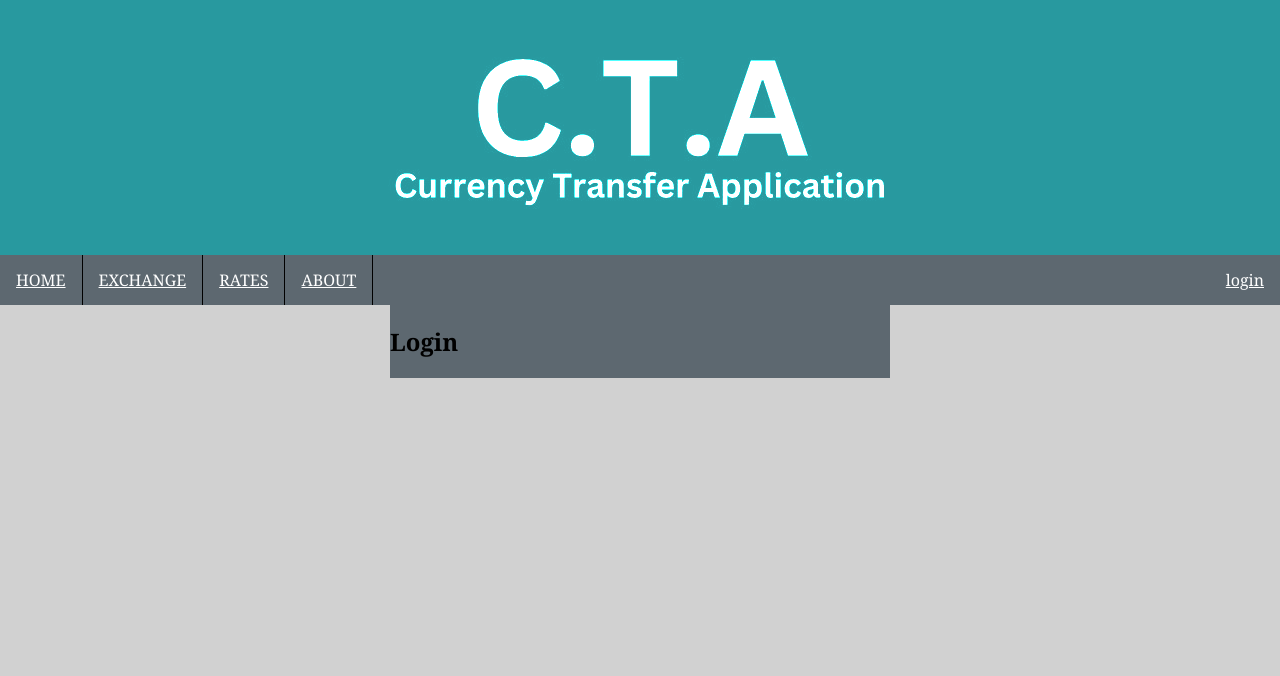
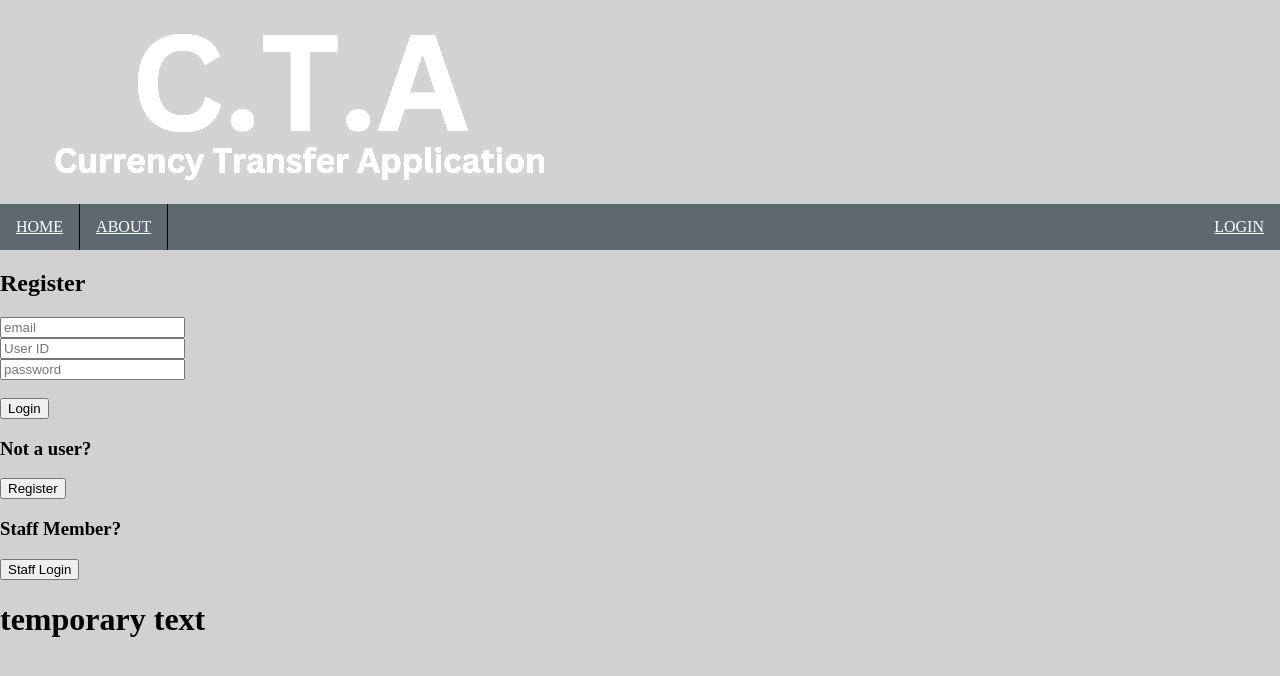
Before and after one commit to MrDudZs/SEM2-CTA, a PHP site: page /login.php in a window 1280 px wide. Shown: the top 676 px of the page. Run offline with PHP 8.4, Linux system fonts and the light colour scheme.

Commit message:
Created: Login and Login Process
Created a way to login and the process of logging in to the website

```diff
--- a/login.php
+++ b/login.php
@@ -4,40 +4,60 @@
 <head>
     <meta charset="UTF-8">
     <meta name="viewport" content="width=device-width, initial-scale=1.0">
-    <title>Login</title>
-    <script></script>
-    <link rel="stylesheet" type="text/css" href="css/mobile.css" />
-    <link rel="stylesheet" type="text/css" media="only screen and (min-width:601px)" href="css/desktop.css" />
+    <title>REGISTER</title>
+    <link rel="stylesheet" href="css/mobile.css" />
+    <link rel="stylesheet" href="css/desktop.css" media="only screen and (min-width : 601px)" />
 </head>
 
+
 <body>
-    <div class="container mob-container">
-        <div class="desk-header mob-header">
-            <header>
-                <div>
-                    <img class="desk-logo mob-logo" src="images/CompanyLogoBLK.jpg" alt="Company Logo">
+    <div class="container-mn">
+        <div class="header-mn header-mb">
+            <?php
+            include "php/includes/header.php";
+            ?>
+        </div>
+
+        <div class="nav-container">
+            <div class="nav-content">
+                <?php
+                include "php/includes/nav.php"
+                    ?>
+            </div>
+        </div>
+
+        <div class="loginContainer">
+            <div class="loginContent">
+                <h2>Register</h2>
+                <div class="loginForm">
+                    <form action="loginprocess.php" method="post">
+                        <input class="input" type="email" name="email" placeholder="email" required>
+                        <br>
+                        <input class="input" type="text" name="user_id" placeholder="User ID" required>
+                        <br>
+                        <input class="input" type="password" name="password" placeholder="password" required> <br>
+                        <br>
+                        <input class="button" type="submit" value="Login">
+                    </form>
+                    <form class="registerContent" action="signup.php" method="get">
+                        <h3>Not a user?</h3>
+                        <input class="button" type="submit" value="Register">
+                    </form>
+                    <form class="registerContent" action="stafflogin.php" method="get">
+                        <h3>Staff Member?</h3>
+                        <input class="button" type="submit" value="Staff Login">
+                        <form>
                 </div>
-            </header>
+            </div>
         </div>
-        <div class="nav-container">
-            <nav class="top-nav">
-                <ul>
-                    <li><a href="index.html">HOME</a></li>
-                    <li><a href="exchange.html">EXCHANGE</a></li>
-                    <li><a href="">RATES</a></li>
-                    <li><a href="">ABOUT</a></li>
-                    <li style="float:right"><a href="login.php">login</a></li>
-                </ul>
-            </nav>
-        </div>
-        <div class="login-main">
-            <main>
-                <div class="login-container-mn">
-                    <h2>Login</h2>
-                </div>
-            </main>
+
+        <div class="footer-container-mn">
+            <?php
+            include 'php/includes/footer.php';
+            ?>
         </div>
     </div>
+
 </body>
 
 </html>
```
Also changed, not shown: loginprocess.php (added, +58 -0 lines).
